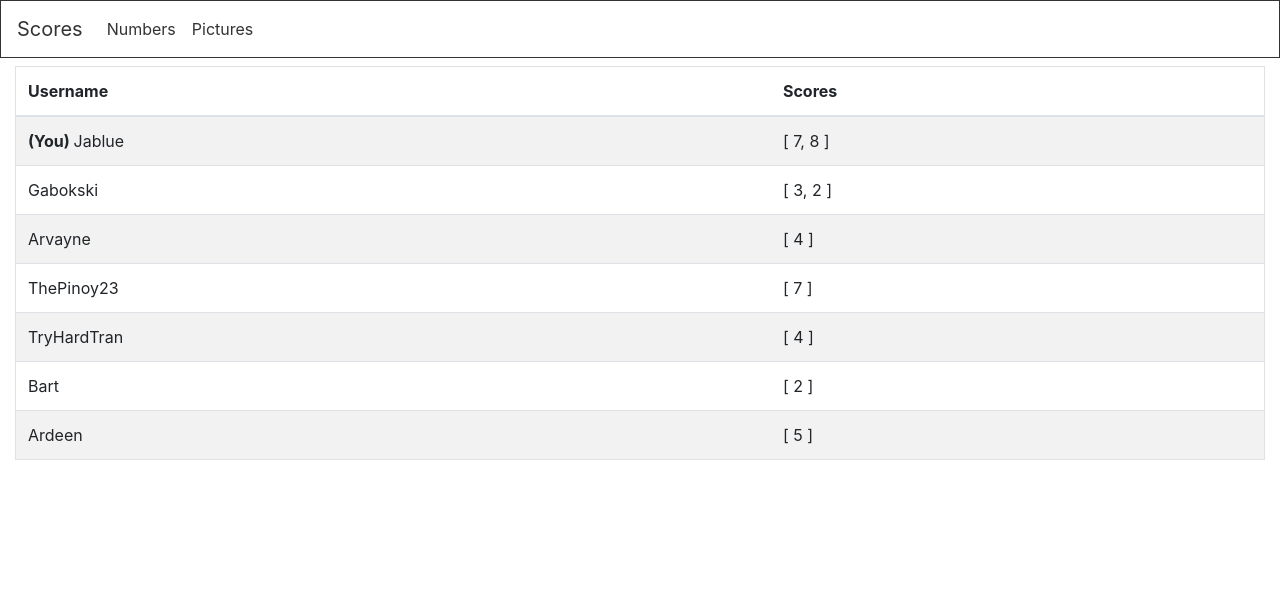
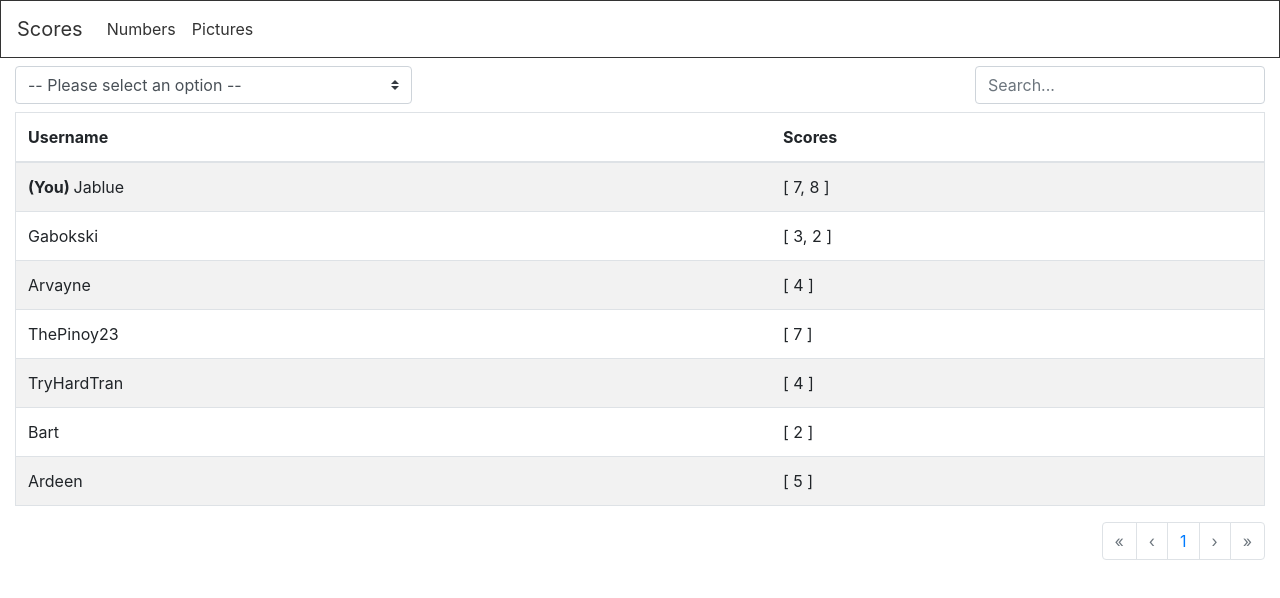
Before and after one commit to jablue-12/memory-game, a Vue app: page / in a window 1280 px wide. Shown: the top 598 px of the page. Built offline with nearby package versions, Linux system fonts and the light colour scheme.

Commit message:
user-scoreboard ============== included search,select and pagination on the leaderboard page. Still in progress for implementation.

```diff
--- a/src/components/LeaderBoard.vue
+++ b/src/components/LeaderBoard.vue
@@ -1,5 +1,20 @@
 <template>
     <b-container fluid>
+
+        <b-row class="mt-2">
+            <b-col cols="4">
+                <b-form-select
+                    v-model="selected">
+                    <template #first>
+                        <b-form-select-option :value="null" disabled>-- Please select an option --</b-form-select-option>
+                    </template>
+                </b-form-select>
+            </b-col>
+            <b-col md="3" class="ml-md-auto"><b-input placeholder="Search..."></b-input></b-col>
+        </b-row>
+
+        <b-row>
+            <b-col>
                 <b-table
                     class="mt-2"
                     :items="allUsers"
@@ -13,6 +28,13 @@
                     </template>
 
                 </b-table>
+
+           </b-col>
+        </b-row>
+
+
+        <b-pagination align="right"></b-pagination>
+
     </b-container>
 </template>
 
@@ -20,6 +42,13 @@
 import {mapGetters,mapActions} from "vuex";
 export default {
     name: "LeaderBoard",
+
+    data(){
+        return {
+            //TODO: search/select filter and pagination data
+            selected: null,
+        }
+    },
 
     created(){
         this.current();
```
Lines whose indentation alone changed are shown as unchanged.
